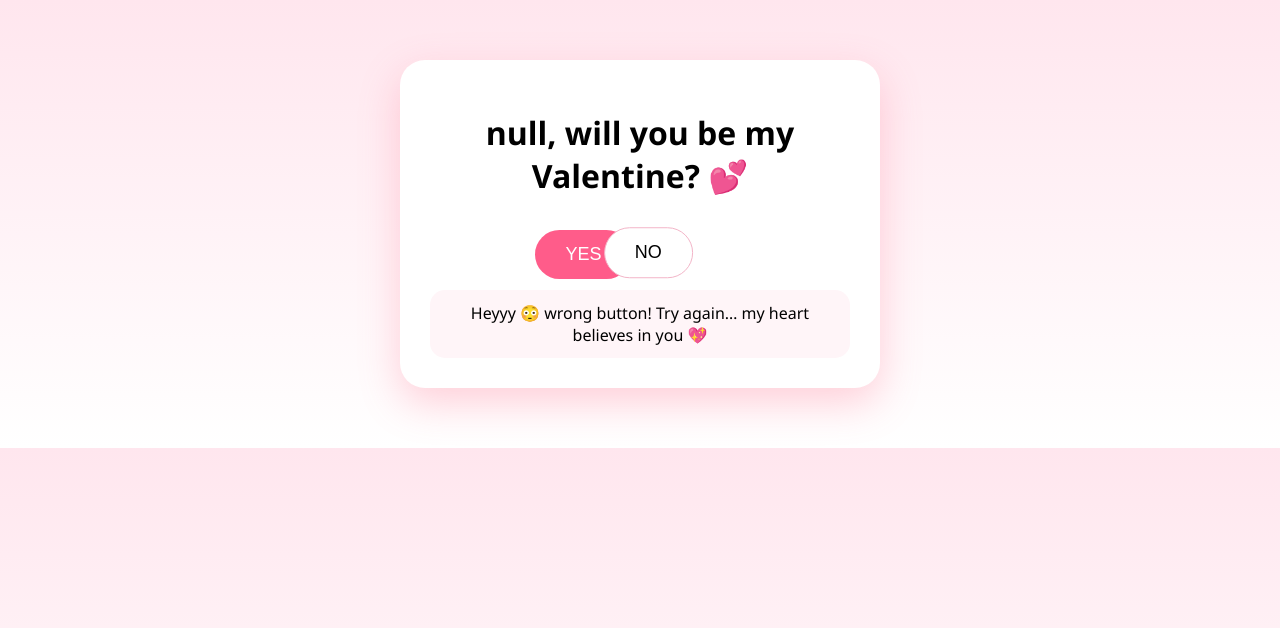
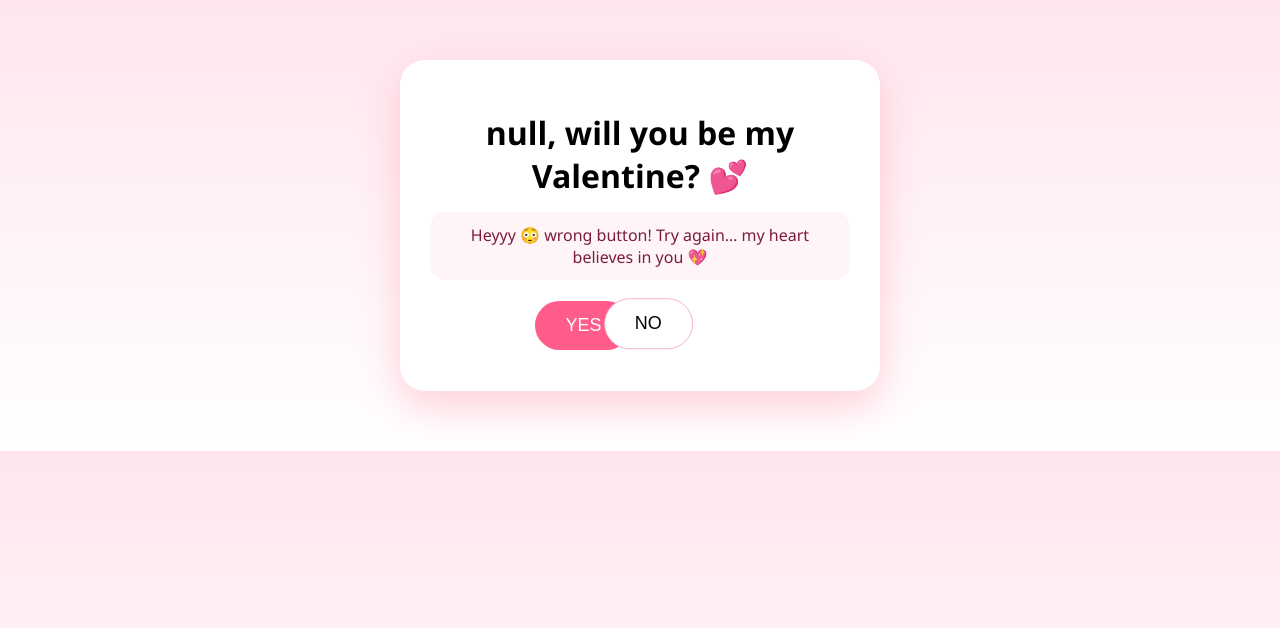
Before and after one commit to Sathishreddyambati/valentine-link-generator-Sathish1, a plain HTML site: page valentine.html in a window 1280 px wide. Both pictures are taken after a click on the button "NO". Drawn offline with Linux system fonts and the light colour scheme.

Commit message:
Refactor HTML structure and improve styling

```diff
--- a/valentine.html
+++ b/valentine.html
@@ -1,33 +1,105 @@
 <!DOCTYPE html>
-<html>
-<head><meta charset="UTF-8"><meta name="viewport" content="width=device-width,initial-scale=1.0">
-<title>Valentine</title>
+<html lang="en">
+<head>
+<meta charset="UTF-8">
+<meta name="viewport" content="width=device-width, initial-scale=1.0">
+<title>will you be my Valentine? 💕</title>
+
 <style>
-body{font-family:'Segoe UI';background:linear-gradient(180deg,#ffe6ee,#fff);margin:0;}
-.card{max-width:420px;margin:60px auto;background:#fff;border-radius:25px;padding:30px;text-align:center;box-shadow:0 15px 40px rgba(255,105,135,.3);}
-button{border:none;border-radius:30px;padding:14px 30px;font-size:18px;margin:10px;cursor:pointer;}
-.yes{background:#ff5c8a;color:#fff;}
-.no{background:#fff;border:1px solid #f3b5c8;}
-.msg{display:none;background:#fff5f8;padding:12px;border-radius:15px;}
-img{max-width:100%;border-radius:20px;margin-top:15px;}
-</style></head>
+body{
+  font-family:'Segoe UI',sans-serif;
+  background:linear-gradient(180deg,#ffe6ee,#fff);
+  margin:0;
+}
+
+.card{
+  max-width:420px;
+  margin:60px auto;
+  background:#fff;
+  border-radius:25px;
+  padding:30px;
+  text-align:center;
+  box-shadow:0 15px 40px rgba(255,105,135,.3);
+}
+
+h1{
+  margin-bottom:10px;
+}
+
+button{
+  border:none;
+  border-radius:30px;
+  padding:14px 30px;
+  font-size:18px;
+  margin:10px;
+  cursor:pointer;
+  position:relative;
+  z-index:2;
+}
+
+.yes{
+  background:#ff5c8a;
+  color:#fff;
+}
+
+.no{
+  background:#fff;
+  border:1px solid #f3b5c8;
+}
+
+.msg{
+  display:none;
+  background:#fff5f8;
+  padding:12px;
+  border-radius:15px;
+  margin:15px 0 10px;
+  color:#7a1c3d;
+  position:relative;
+  z-index:1;
+}
+
+img{
+  max-width:100%;
+  border-radius:20px;
+  margin-top:15px;
+}
+</style>
+</head>
+
 <body>
+
+<!-- FIRST CARD -->
 <div class="card" id="main">
-<h1 id="title"></h1>
-<button class="yes" onclick="yes()">YES</button>
-<button class="no" id="noBtn" onclick="nope()">NO</button>
-<div class="msg" id="msg"></div>
+  <h1 id="title"></h1>
+
+  <!-- MESSAGE COMES FIRST (IMPORTANT) -->
+  <div class="msg" id="msg"></div>
+
+  <button class="yes" onclick="yes()">YES</button>
+  <button class="no" id="noBtn" onclick="nope()">NO</button>
 </div>
+
+<!-- FINAL CARD -->
 <div class="card" id="final" style="display:none;">
-<h1>💖 YAY!!!</h1>
-<img id="photo"><p id="finalMsg"></p><p id="love"></p>
+  <h1>💖 YAY!!!</h1>
+  <img id="photo">
+  <p id="finalMsg"></p>
+  <p id="love"></p>
 </div>
+
 <script>
-const p=new URLSearchParams(location.search);
-title.innerText=`${p.get("name")}, will you be my Valentine? 💕`;
-love.innerText=`I love you ❤️ ~ ${p.get("from")}`;
-if(p.get("msg"))finalMsg.innerText=p.get("msg");
-if(p.get("photo"))photo.src=p.get("photo");
+const p = new URLSearchParams(location.search);
+
+title.innerText = `${p.get("name")}, will you be my Valentine? 💕`;
+love.innerText  = `I love you ❤️ ~ ${p.get("from")}`;
+
+if(p.get("msg")){
+  finalMsg.innerText = p.get("msg");
+}
+if(p.get("photo")){
+  photo.src = p.get("photo");
+}
+
 const msgs = [
   "Heyyy 😳 wrong button! Try again… my heart believes in you 💖",
   "No? Are you sure? Even Cupid is confused 🏹😅",
@@ -36,8 +108,22 @@ const msgs = [
   "Nice try 😏 But destiny says YES 💘",
   "Take a deep breath… now click YES 💕"
 ];
-let i=0;
-function nope(){msg.style.display="block";msg.innerText=msgs[i++%msgs.length];noBtn.style.transform=`translate(${Math.random()*120-60}px,${Math.random()*120-60}px)`;}
-function yes(){main.style.display="none";final.style.display="block";}
+
+let i = 0;
+
+function nope(){
+  msg.style.display = "block";
+  msg.innerText = msgs[i++ % msgs.length];
+
+  noBtn.style.transform =
+    `translate(${Math.random()*120-60}px, ${Math.random()*120-60}px)`;
+}
+
+function yes(){
+  main.style.display = "none";
+  final.style.display = "block";
+}
 </script>
-</body></html>
+
+</body>
+</html>
```
